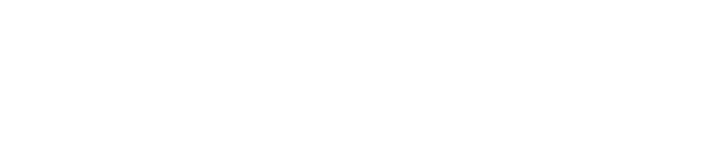
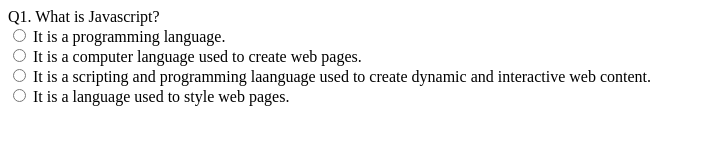
Before and after one commit to Snaida22/compclub, a plain HTML site: page pg2.html in a window 1280 px wide. Shown: the whole page, without its empty margins (0-705 px from the left). Drawn offline with Linux system fonts and the light colour scheme.

Commit message:
create my first question

```diff
--- a/pg2.html
+++ b/pg2.html
@@ -7,7 +7,15 @@
     <title>Quiz Section</title>
 </head>
 <body>
-    <form action=""></form>
+    <form action="">
+        <div>
+            Q1. What is Javascript?<br>
+            <input type="radio" name="Quiz1" > It is a programming language.<br>
+            <input type="radio" name="Quiz1" > It is a computer language used to create web pages.<br>
+            <input type="radio" name="Quiz1" > It is a scripting and programming laanguage used to create dynamic and interactive web content.<br>
+            <input type="radio" name="Quiz1" > It is a language used to style web pages.
+        </div>
+    </form>
 
 </body>
 </html>
```
